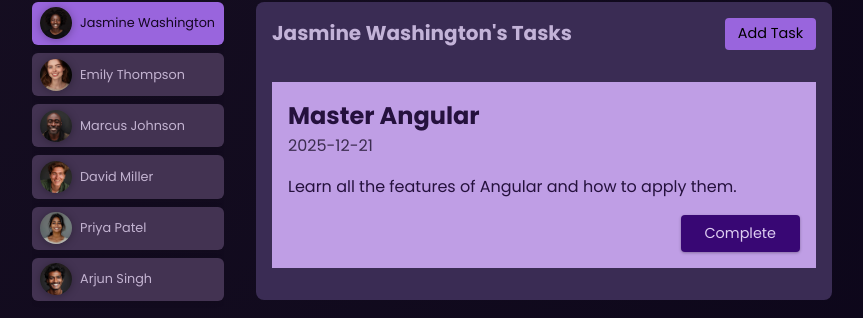
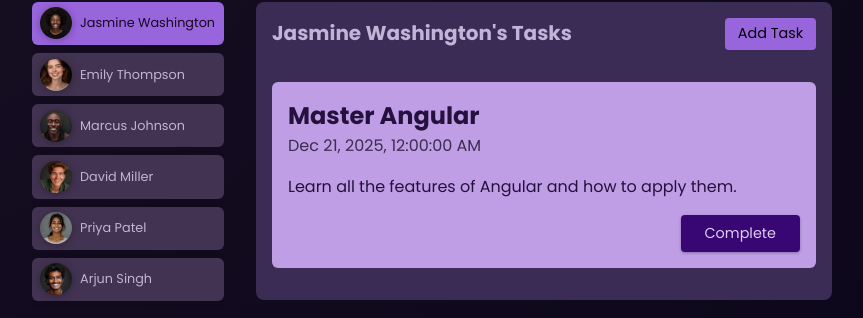
Before and after one commit to Lukas-Michalek/Angular-Practice-Projects, an Angular app in the folder 01-starting-project/: page / in a window 1280 px wide. Both pictures are taken after a click on the button "Jasmine Washington". Shown: the part 270-588 px from the top of the page, without its empty margins (208-1071 px from the left). Built offline with nearby package versions, Linux system fonts and the light colour scheme.

Commit message:
Angular Pipes
Explains how to use pipes, with a specific focus on the DatePipe.

```diff
--- a/01-starting-project/src/app/tasks/task/task.component.html
+++ b/01-starting-project/src/app/tasks/task/task.component.html
@@ -1,9 +1,13 @@
-
+<app-card>
     <article>
         <h2>{{ task.title }}</h2>
-    <time>{{ task.dueDate}}</time>
+
+        <!-- To output date in a better way I can use Pipes -->
+         <!-- * Every Pipe needs to be imported to the component and I can find different options for each pipe in Angular Documentation -->
+        <time>{{ task.dueDate | date: 'medium' }}</time>
         <p>{{ task.summary  }}</p>
         <p class="actions">
             <button (click)="onCompleteTask()">Complete</button>
         </p>
     </article>
+</app-card>
--- a/01-starting-project/src/app/tasks/task/task.component.ts
+++ b/01-starting-project/src/app/tasks/task/task.component.ts
@@ -3,6 +3,10 @@
 
 import { type Task } from './task.model'
 
+import { CardComponent } from '../../shared/card/card.component'
+
+// To be able to use the PIPES I need to import the exact pipe
+import { DatePipe } from '@angular/common';
 
 // interface Task {
 
@@ -19,7 +23,7 @@
 @Component({
   selector: 'app-task',
   standalone: true,
-  imports: [],
+  imports: [CardComponent, DatePipe],
   templateUrl: './task.component.html',
   styleUrl: './task.component.css'
 })
```
Lines whose indentation alone changed are shown as unchanged.
